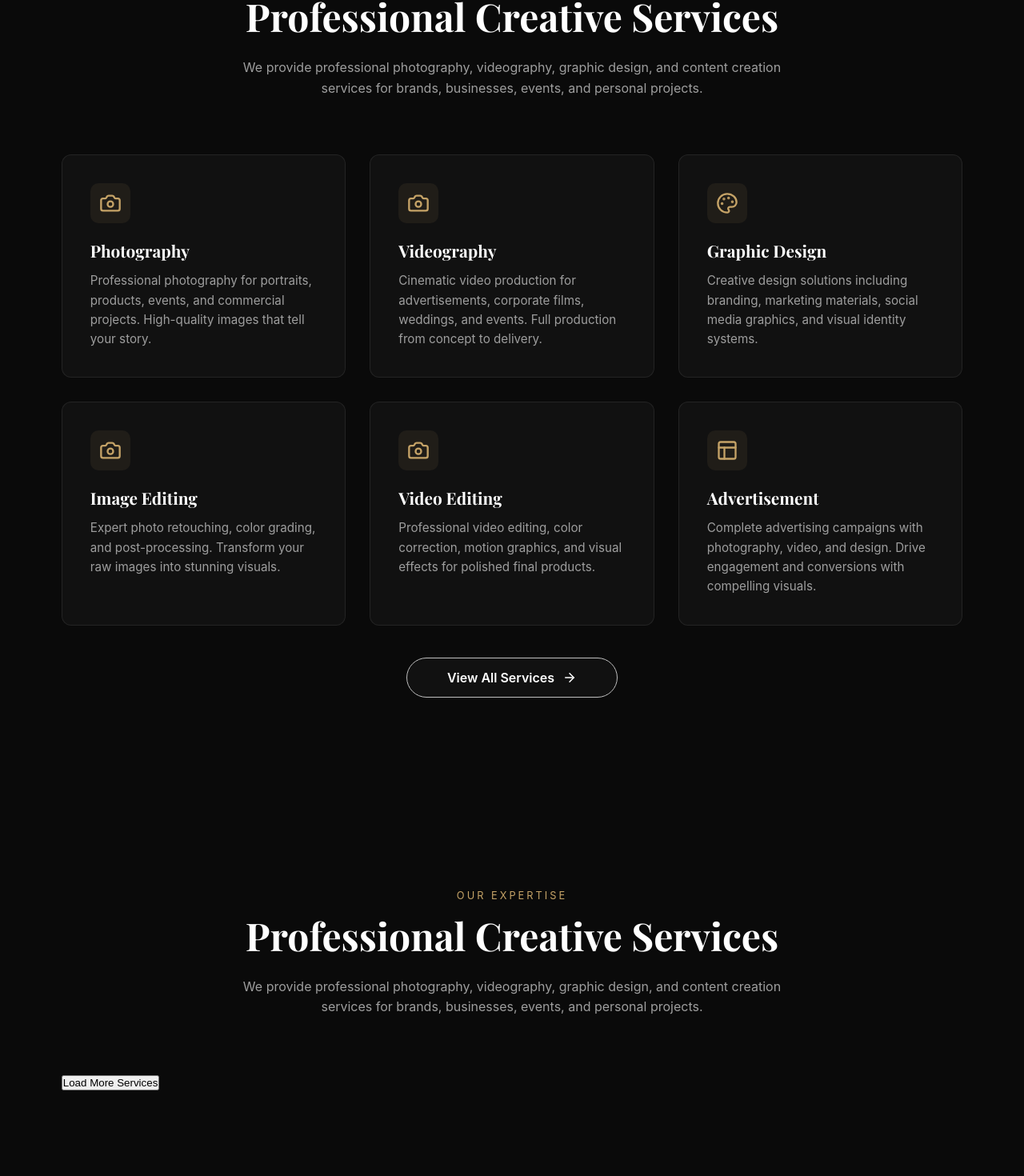
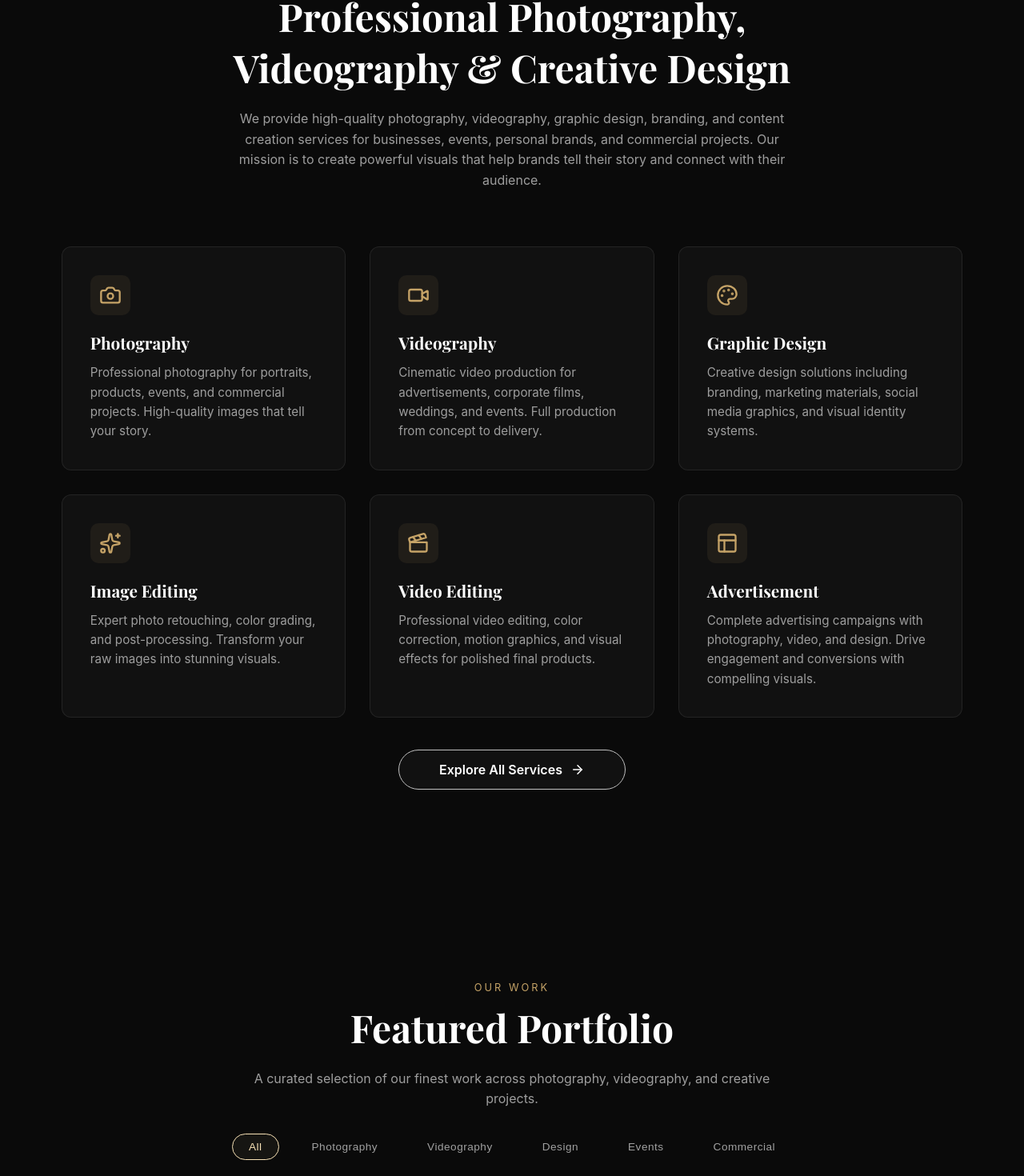
Before and after one commit to isaacmugwimi/Photography-site, a React (Vite) app in the folder Frontend/photography-frontend/: page / in a window 1280 px wide. Shown: the part 957-2427 px from the top of the page at 80% size. Built offline with nearby package versions, Linux system fonts and the light colour scheme.

Commit message:
added more info

```diff
--- a/Frontend/photography-frontend/src/App.jsx
+++ b/Frontend/photography-frontend/src/App.jsx
@@ -10,11 +10,13 @@ import Hero from "./Components/Hero/Hero";
 import NavBar from "./Components/NavBar/NavBar";
 import Footer from "./Components/Footer/Footer";
 import DashBoard from "./Components/Layouts/DashBoard/DashBoard";
+import ServicePages from "./Pages/ServicesPages/ServicePages";
 
 function AppRoutes() {
   return (
     <Routes>
       <Route path="/" element={<DashBoard />} />
+      <Route path="/services" element={<ServicePages />} />
     </Routes>
   );
 }
--- a/Frontend/photography-frontend/src/Components/PortFolio/PortFolio.css
+++ b/Frontend/photography-frontend/src/Components/PortFolio/PortFolio.css
@@ -0,0 +1,47 @@
+/* Container styling */
+.filter-container {
+  display: flex;
+  justify-content: center;
+  align-items: center;
+  gap: 20px; /* More space between items for a luxury feel */
+  margin: 30px 0;
+  /* flex-wrap: wrap; */
+}
+
+/* Base button styling */
+.filter-btn {
+  background: transparent;
+  border: 1px solid transparent; /* Keeps layout stable when active border appears */
+  color: #a0a0a0; /* Muted grey for inactive state */
+  font-size: 0.85rem;
+  font-weight: 500;
+  text-transform: capitalize;
+  letter-spacing: 0.5px;
+  cursor: pointer;
+  padding: 8px 20px;
+  border-radius: 30px; /* Fully rounded ends like the image */
+  transition: all 0.3s cubic-bezier(0.4, 0, 0.2, 1);
+}
+
+/* Hover effect */
+.filter-btn:hover {
+  color: #ffffff;
+}
+
+/* Active/Selected state - matching the golden/beige ring in your screenshot */
+.filter-btn.active {
+  color: #f7e1b5; /* The soft gold text color */
+  border: 1px solid #f7e1b5; /* The thin golden border */
+  background: rgba(247, 225, 181, 0.05); /* Very subtle glow background */
+}
+
+/* Mobile adjustments */
+@media (max-width: 768px) {
+  .filter-container {
+    gap: 10px;
+  }
+  .filter-btn {
+    font-size: 0.75rem;
+    padding: 6px 15px;
+  }
+}
--- a/Frontend/photography-frontend/src/Components/PortFolio/PortFolio.jsx
+++ b/Frontend/photography-frontend/src/Components/PortFolio/PortFolio.jsx
@@ -1,10 +1,10 @@
 import React, { useEffect, useState } from "react";
-// import "./Services.css";
 import axios from "axios";
+import "./PortFolio.css";
 import ServiceCard from "../SiteServices/ServiceCard/ServiceCard";
 import servicesData from "../SiteServices/ServiceCard/servicesData.json";
 const Services = () => {
-  const [servicesData, setServicesData] = useState([]);
+  // const [servicesData, setServicesData] = useState([]);
 
   // useEffect(() => {
   //   // Fetch data from your Express/Node.js server
@@ -19,25 +19,71 @@ const Services = () => {
   //   fetchServices();
   // }, []);
 
+  const [activeFilter, setActiveFilter] = useState("All");
+
+  const [visibleCount, setVisibleCount] = useState(9);
+  useEffect(() => {
+    const handleResize = () => {
+      if (window.innerWidth <= 768) {
+        setVisibleCount(5);
+      } else {
+        setVisibleCount(9);
+      }
+    };
+    handleResize(); // Run on mount
+    window.addEventListener("resize", handleResize);
+    return () => window.removeEventListener("resize", handleResize);
+  }, []);
+
+  const filteredServices =
+    activeFilter === "All"
+      ? servicesData
+      : servicesData.filter((service) => service.category == activeFilter);
+
+  const displayedServices = filteredServices.slice(0, visibleCount);
+  const categories = [
+    "All",
+    "Photography",
+    "Videography",
+    "Design",
+    "Events",
+    "Commercial",
+  ];
+
   const handleLoadMore = () => {
-    console.log("first");
+    setVisibleCount((prev) => prev + 6);
   };
 
   return (
     <section className="services">
       <div className="section-header">
-        <p className="section-label">Our Expertise</p>
-        <h2 className="section-title">Professional Creative Services</h2>
+        <p className="section-label">Our Work</p>
+        <h2 className="section-title">Featured Portfolio</h2>
 
         <p className="section-subtitle">
-          We provide professional photography, videography, graphic design, and
-          content creation services for brands, businesses, events, and personal
-          projects.
+          A curated selection of our finest work across photography,
+          videography, and creative projects.
         </p>
+
+        {/* Filter Buttons */}
+        <div className="filter-container">
+          {categories.map((cat) => (
+            <button
+              key={cat}
+              className={`filter-btn ${activeFilter === cat ? "active" : ""}`}
+              onClick={() => {
+                setActiveFilter(cat);
+                setVisibleCount(window.innerWidth <= 768 ? 5 : 9);
+              }}
+            >
+              {cat}
+            </button>
+          ))}
+        </div>
       </div>
 
       <div className="services-grid">
-        {servicesData.map((service) => (
+        {displayedServices.map((service) => (
           <ServiceCard
             key={service.id}
             iconName={service.icon_name}
@@ -46,12 +92,13 @@ const Services = () => {
           />
         ))}
       </div>
-
-      <div className="load-more-container">
-        <button className="load-more-btn" onClick={handleLoadMore}>
-          Load More Services
-        </button>
-      </div>
+      {visibleCount < filteredServices.length && (
+        <div className="load-more-container">
+          <button className="load-more-btn" onClick={handleLoadMore}>
+            Load More Services
+          </button>
+        </div>
+      )}
     </section>
   );
 };
--- a/Frontend/photography-frontend/src/Components/SiteServices/ServiceCard/servicesData.json
+++ b/Frontend/photography-frontend/src/Components/SiteServices/ServiceCard/servicesData.json
@@ -12,7 +12,7 @@
       "id": 2,
       "title": "Videography",
       "description": "Cinematic video production for advertisements, corporate films, weddings, and events. Full production from concept to delivery.",
-      "icon_name": "video_camera"
+      "icon_name": "video"
     },
     {
       "id": 3,
@@ -30,7 +30,7 @@
       "id": 5,
       "title": "Video Editing",
       "description": "Professional video editing, color correction, motion graphics, and visual effects for polished final products.",
-      "icon_name": "television"
+      "icon_name": "clapperboard"
     },
     {
       "id": 6,
--- a/Frontend/photography-frontend/src/Components/SiteServices/Services.jsx
+++ b/Frontend/photography-frontend/src/Components/SiteServices/Services.jsx
@@ -1,71 +1,59 @@
-import React, { useEffect, useState } from "react";
-import {Link} from "react-router-dom"
+import React from "react";
+import { Link } from "react-router-dom";
+import { Helmet } from "react-helmet-async";
 import "./Services.css";
-import axios from "axios";
 import ServiceCard from "./ServiceCard/ServiceCard";
 import servicesData from "./ServiceCard/servicesData.json";
 import { ArrowRight } from "lucide-react";
+
 const Services = () => {
-  // const [servicesData, setServicesData] = useState([]);
+  return (
+    <>
+      {/* SEO Metadata */}
+      <Helmet>
+        <title>
+          Professional Photography, Videography & Creative Design Services
+        </title>
 
-  // useEffect(() => {
-  //   // Fetch data from your Express/Node.js server
-  //   const fetchServices = async () => {
-  //     try {
-  //       const response = await axios.get("http://localhost:5000/api/services");
-  //       setServicesData(response.data);
-  //     } catch (error) {
-  //       console.error("Error fetching services:", error);
-  //     }
-  //   };
-  //   fetchServices();
-  // }, []);
+        <meta
+          name="description"
+          content="Explore our professional photography, videography, graphic design, branding and content creation services for businesses, events, and personal brands."
+        />
 
-  const [activeFilter, setActiveFilter] = useState("All");
+        <meta
+          name="keywords"
+          content="photography services, videography services, graphic design services, event photography, product photography, branding services, creative studio"
+        />
 
-  const [visibleCount, setVisibleCount] = useState(9);
-  useEffect(() => {
-    const handleResize = () => {
-      if (window.innerWidth <= 768) {
-        setVisibleCount(5);
-      } else {
-        setVisibleCount(9);
-      }
-    };
-    handleResize(); // Run on mount
-    window.addEventListener("resize", handleResize);
-    return () => window.removeEventListener("resize", handleResize);
-  }, []);
+        <meta name="author" content="Creative Studio" />
 
-  const filteredServices =
-    activeFilter === "All"
-      ? servicesData
-      : servicesData.filter((service) => service.category == activeFilter);
+        {/* Open Graph (for social sharing) */}
+        <meta property="og:title" content="Professional Creative Services" />
+        <meta
+          property="og:description"
+          content="High-quality photography, videography, and creative design services for brands, businesses, and events."
+        />
+      </Helmet>
 
-  const displayedServices = filteredServices.slice(0, visibleCount);
-  const categories = ["All", "Photo", "Video", "Design"];
-
-  const handleLoadMore = () => {
-
-  };
-
-  return (
       <section className="services">
         <div className="section-header">
-        <p className="section-label">Our Expertise</p>
-        <h2 className="section-title">Professional Creative Services</h2>
+          <p className="section-label">Creative Services</p>
+
+          <h2 className="section-title">
+            Professional Photography, Videography & Creative Design
+          </h2>
 
           <p className="section-subtitle">
-          We provide professional photography, videography, graphic design, and
-          content creation services for brands, businesses, events, and personal
-          projects.
+            We provide high-quality photography, videography, graphic design,
+            branding, and content creation services for businesses, events,
+            personal brands, and commercial projects. Our mission is to create
+            powerful visuals that help brands tell their story and connect with
+            their audience.
           </p>
         </div>
 
-
-
         <div className="services-grid">
-        {displayedServices.map((service) => (
+          {servicesData.map((service) => (
             <ServiceCard
               key={service.id}
               iconName={service.icon_name}
@@ -76,13 +64,13 @@ const Services = () => {
         </div>
 
         <div className="view-all-container">
-          <Link to="/services" className="view-services-btn" >
-          <span className="btn-text">View All Services</span>
+          <Link to="/services" className="view-services-btn">
+            <span className="btn-text">Explore All Services</span>
             <ArrowRight className="btn-icon" size={18} />
           </Link>
         </div>
-
       </section>
+    </>
   );
 };
 
--- /dev/null
+++ b/Frontend/photography-frontend/src/Pages/ServicesPages/ServicePages.jsx
@@ -0,0 +1,9 @@
+import React from 'react'
+
+const ServicePages = () => {
+  return (
+    <div>ServicePages</div>
+  )
+}
+
+export default ServicePages
--- a/Frontend/photography-frontend/src/Utils/icons.js
+++ b/Frontend/photography-frontend/src/Utils/icons.js
@@ -17,12 +17,14 @@ import {
   Printer,
   ShoppingBag,
   Scissors,
+  Sparkles,
   Smartphone,
   Baby,
 } from "lucide-react";
 
 export const iconMap = {
   camera: Camera,
+  sparkles:Sparkles,
   video: Video,
   palette: Palette,
   film: Film,
```
Lines whose indentation alone changed are shown as unchanged.
